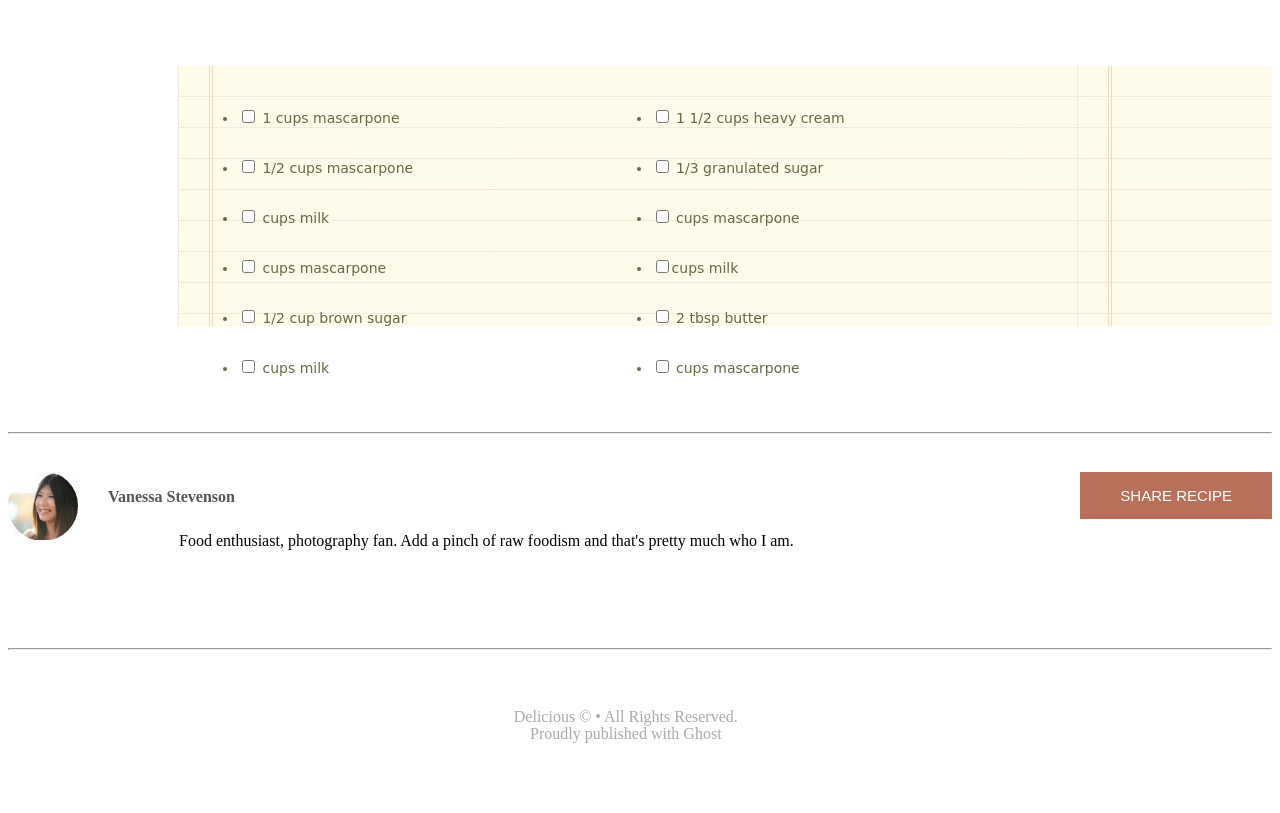
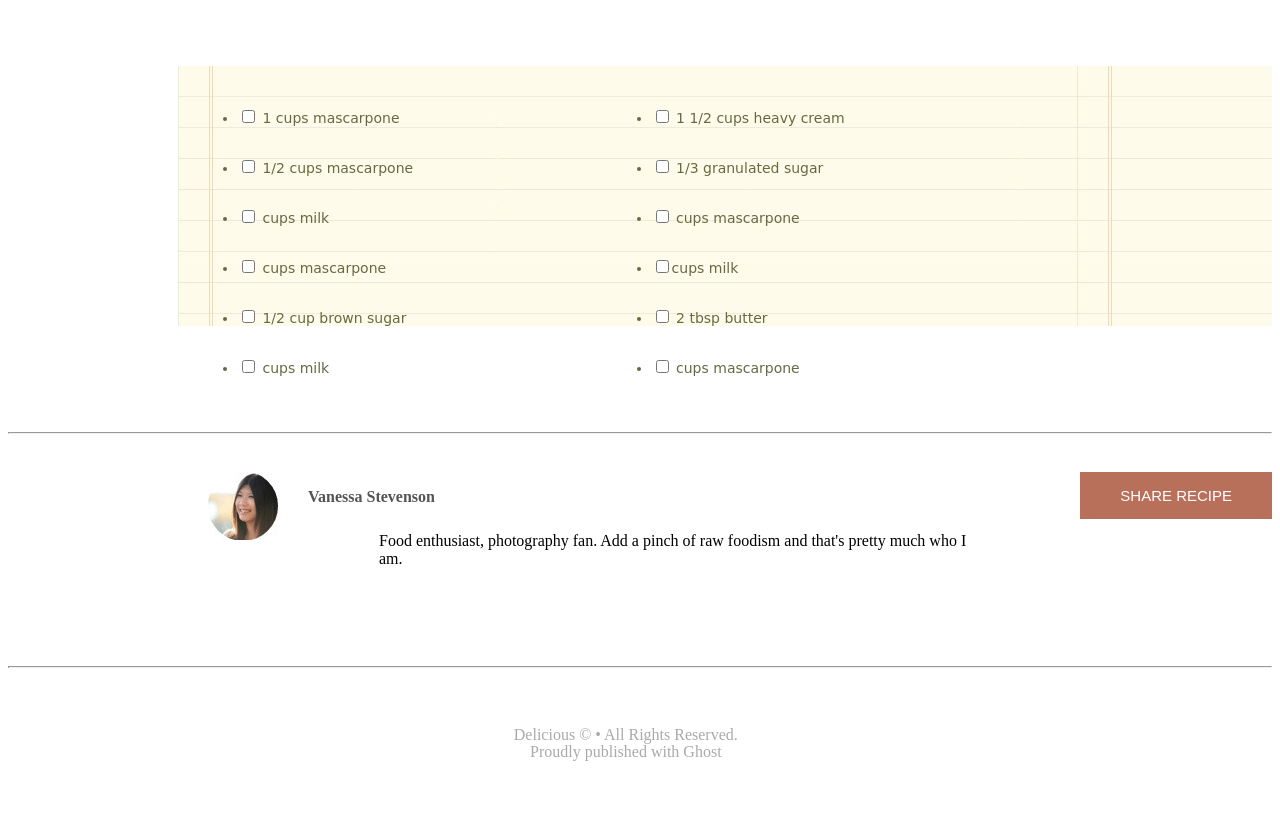
Before and after one commit to khaedzi/chocolate-pizza-1, a plain HTML site: page index.html in a window 1280 px wide. Shown: the part 1073-1886 px from the top of the page. Drawn offline with Linux system fonts and the light colour scheme; files whose address does not match are found by name.

Commit message:
changemargin

```diff
--- a/css/style.css
+++ b/css/style.css
@@ -146,3 +146,7 @@ input {
     color: #aaa;
     margin-left: 207px;
   }
+  .ss{
+
+    margin-left: 200px;
+  }
--- a/index.html
+++ b/index.html
@@ -88,7 +88,7 @@
 
     </main>
           <hr>
-          <footer>
+          <footer class="ss">
             <button>Share Recipe</button>
             <img src="img/van-pic.png" alt="Vanessa Stevenson">
             <h3>Vanessa Stevenson</h3>
```
